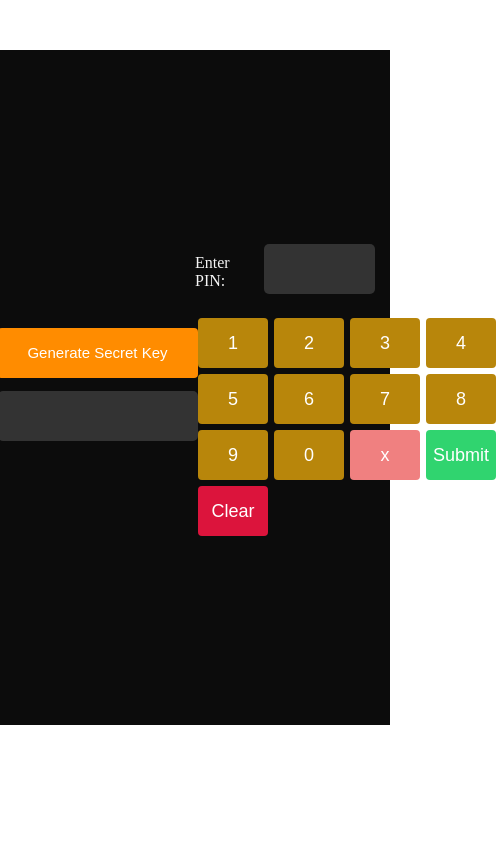
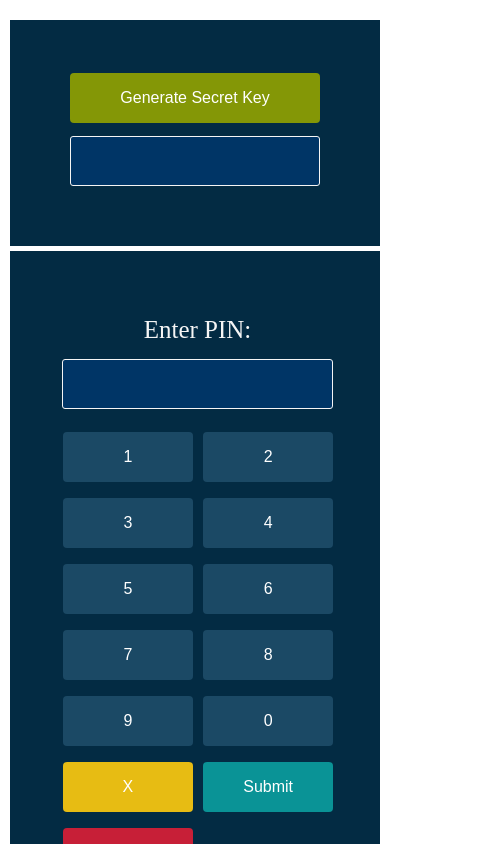
Before and after one commit to ashrafulhaque/secret-key-matcher, a plain HTML site: page index.html in a window 390 px wide. Shown: the whole page, 496 px wide, since content can reach past the window. Drawn offline with Linux system fonts and the light colour scheme.

Commit message:
Resposive Design Done for Smaller Devices, Overall Design Improved.

```diff
--- a/index.html
+++ b/index.html
@@ -28,10 +28,11 @@
                 <button class="btn num">8</button>
                 <button class="btn num">9</button>
                 <button class="btn num">0</button>
-                <button id="backspaceBtn" class="btn backspace-btn">x</button>
+                <button id="backspaceBtn" class="btn backspace-btn">X</button>
                 <button id="submitBtn" class="btn submit-btn">Submit</button>
+                <button id="clearBtn" class="btn clear-btn">Clear</button>
             </div>
-            <button id="clearBtn" class="btn clear-btn">Clear</button>
+
             <div id="message" class="message"></div>
         </section>
     </main>
--- a/styles/style.css
+++ b/styles/style.css
@@ -2,72 +2,99 @@
 * {
     margin: 0;
     padding: 0;
-	border: 0;
-	font-size: 100%;
+    border: 0;
+    font-size: 100%;
+}
+
+html, body {
+    height: 100%;
+    overflow-x: hidden; /* Prevent horizontal scroll */
 }
 
 .container {
-    max-width: 700px;
-    height: 80vh;
+    max-width: 1000px;
     display: flex;
+    flex-direction: row;
+    gap: 5px;
     align-items: center;
     justify-content: center;
-    background-color: rgb(12, 12, 12);
-    margin: 0 auto;
-    margin-top: 50px;
+    margin: 50px auto;
+    height: calc(100% - 100px); /* Adjust height to fill the screen */
 }
-
 
 /* Styles for generate key section */
 .genkey-section {
     width: 50%;
+    height: 100%;
+    padding: 50px;
     display: flex;
     flex-direction: column;
     align-items: center;
     justify-content: center;
+    background-color: #032b43;
+    box-sizing: border-box;
 }
 
 .genkey-display {
     font-size: 24px;
     margin: 10px 0;
-    background-color: #333;
+    background-color: #003566;
     padding: 15px;
-    border-radius: 5px;
-    width: 200px;
+    border-radius: 3px;
+    width: 250px;
     text-align: center;
     box-sizing: border-box;
     height: 50px;
+    border: 1px solid whitesmoke;
 }
 
 /* Styles for pin input section */
 .pin-section {
     width: 50%;
+    height: 100%;
+    padding: 50px;
+    background-color: #032b43;
+    display: flex;
+    flex-direction: column;
+    align-items: center;
+    justify-content: center;
+    box-sizing: border-box;
 }
+
 .pin-input {
-    display: inline-flex;
-    gap: 10px;
+    display: flex;
+    margin: 10px 0;
     width: 100%;
+    justify-content: flex-start;
+    align-items: center;
+    box-sizing: border-box;
 }
 .pin-label {
     color: whitesmoke;
-    margin: 10px 0;
-    padding: 15px 0;
     width: 30%;
+    text-align: left;
+    padding-left: 5px;
+    box-sizing: border-box;
+    font-size: 25px;
 }
-.pin-display{
+.pin-display {
     font-size: 24px;
-    margin: 15px;
-    background-color: #333;
+    background-color: #003566;
     padding: 15px;
-    border-radius: 5px;
+    border-radius: 3px;
     width: 70%;
+    height: 50px;
+    margin-left: 5px;
     text-align: center;
     box-sizing: border-box;
-    height: 50px;
+    border: 1px solid whitesmoke;
 }
-.keypad{
+.keypad {
     display: grid;
+    width: 100%;
     grid-template-columns: repeat(4, 1fr);
+    gap: 10px;
+    margin: 10px 0;
 }
 .message {
     margin-top: 10px;
@@ -85,29 +112,100 @@
     cursor: pointer;
     color: white;
     transition: opacity 0.3s;
-    width: 70px;
+    width: 100%;
     height: 50px;
     display: flex;
     align-items: center;
     justify-content: center;
 }
 .num {
-    background-color: darkgoldenrod;
+    background-color: #1b4965;
 }
 .btn:hover {
     opacity: 0.8;
 }
 .btn-genkey {
-    width: 200px;
-    background-color: darkorange;
-    font-size: 15px;
+    width: 250px;
+    background-color: #849706;
+    font-size: 20px;
 }
 .backspace-btn {
-    background-color: lightcoral;
+    background-color: #e7bc13;
 }
 .submit-btn {
-    background-color: #30D46F;
+    background-color: #0a9396;
 }
 .clear-btn {
-    background-color: crimson;
+    background-color: #c71f37;
 }
+
+@media (max-width: 700px) {
+    .container {
+        flex-direction: column;
+        height: auto;
+        margin-top: 20px;
+    }
+    .genkey-section {
+        width: 95%;
+        height: auto;
+    }
+    .pin-section {
+        width: 95%;
+        height: auto;
+    }
+    .pin-input {
+        flex-direction: column;
+        align-items: center;
+    }
+    .pin-label,
+    .pin-display {
+        width: 100%;
+        text-align: center;
+        padding: 5px 0;
+        margin: 10px 0 0 5px;
+    }
+    .keypad {
+        grid-template-columns: repeat(3, 1fr);
+        margin: 0 auto;
+    }
+    .btn-genkey {
+        width: 250px;
+    }
+}
+/* Responsive design */
+@media (max-width: 480px) {
+    .container {
+        flex-direction: column;
+        height: auto;
+        margin-top: 20px;
+    }
+    .genkey-section {
+        width: 95%;
+        height: auto;
+    }
+    .pin-section {
+        width: 95%;
+        height: auto;
+    }
+    .pin-input {
+        flex-direction: column;
+        align-items: center;
+    }
+    .pin-label,
+    .pin-display {
+        width: 100%;
+        text-align: center;
+        padding: 5px 0;
+        margin: 0 0 10px 5px;
+    }
+    .keypad {
+        grid-template-columns: repeat(2, 1fr);
+    }
+    .btn {
+        font-size: 16px;
+        padding: 10px 14px;
+    }
+    .btn-genkey {
+        width: 250px;
+    }
+}
```
